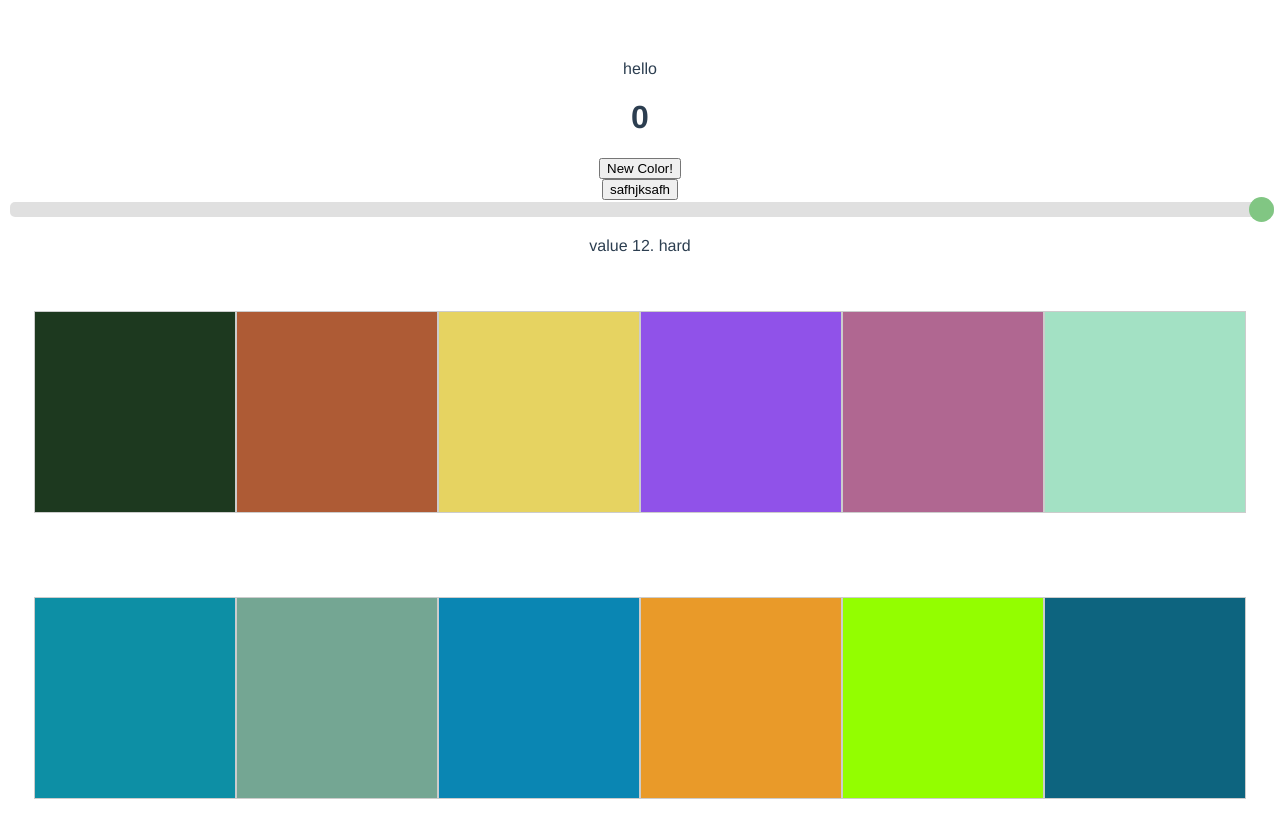
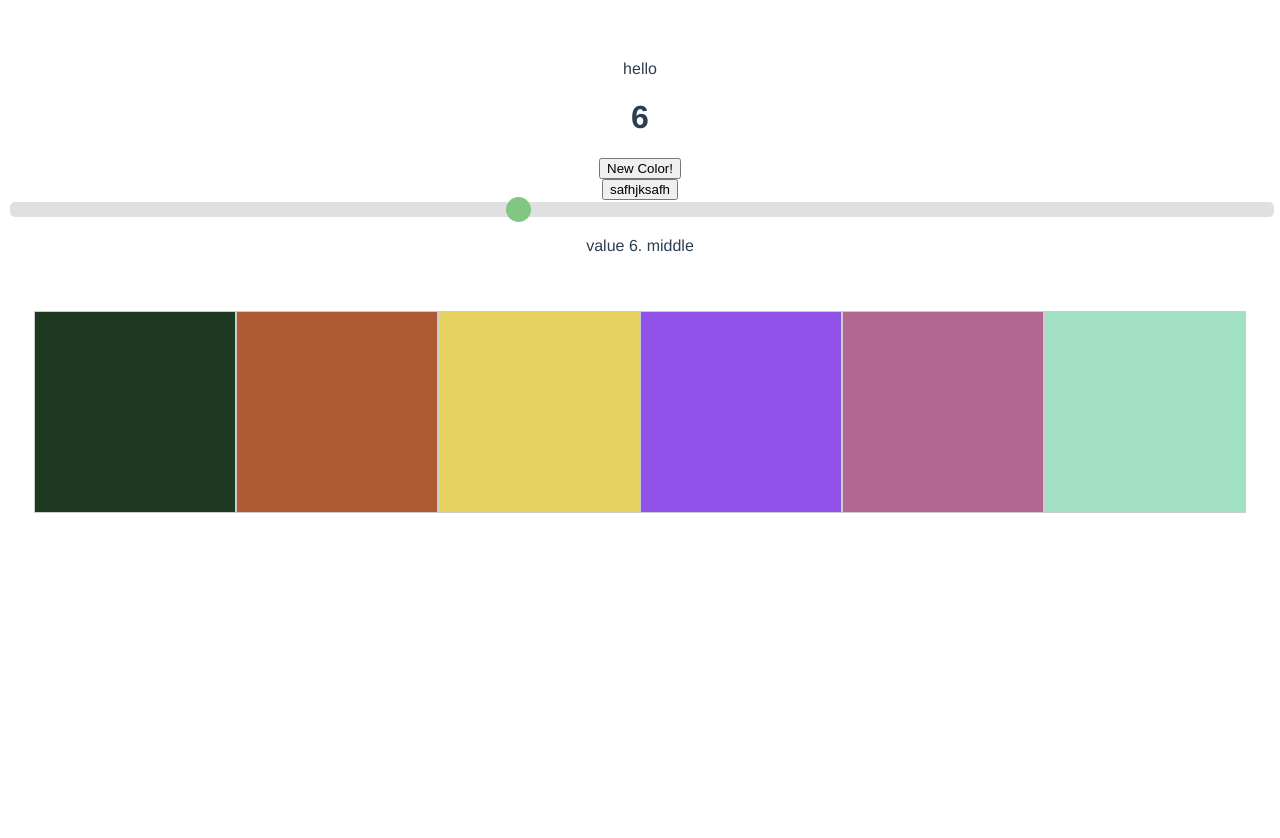
Before and after one commit to Ravildgar/vue-color-game, a Vue app: page / in a window 1280 px wide. Shown: the top 838 px of the page. After the commit the page ends 800 px from the top, so only its background shows below. Built offline with nearby package versions, Linux system fonts and the light colour scheme.

Commit message:
delete emets and replace them with store

```diff
--- a/src/App.vue
+++ b/src/App.vue
@@ -3,8 +3,8 @@
     <HelloI18n/>
     <ControlPanel/>
     <PickColorBtn/>
-    <SliderRanged @inputData="updateNumberOfColors"/>
-    <FieldComponent :numberOfColors="childData"/>
+    <SliderRanged/>
+    <FieldComponent/>
   </div>
 </template>
 
@@ -23,16 +23,6 @@ export default {
     PickColorBtn,
     SliderRanged,
     FieldComponent
-  },
-  data: function() {
-    return {
-      childData: 12
-    };
-  },
-  methods: {
-    updateNumberOfColors(variable) {
-      this.childData = Number(variable);
-    }
   }
 };
 </script>
--- a/src/components/ControlPanel.vue
+++ b/src/components/ControlPanel.vue
@@ -1,20 +1,15 @@
 <template>
   <div>
-    <h1>{{ count }}</h1>
-    <button @click="increment">New Color!</button>
+    <h1>{{ numberOfCards }}</h1>
+    <button>New Color!</button>
   </div>
 </template>
 
 <script>
 export default {
   computed: {
-    count() {
-      return this.$store.state.count;
-    }
-  },
-  methods: {
-    increment() {
-      this.$store.commit("increment");
+    numberOfCards() {
+      return this.$store.state.numberOfCards;
     }
   }
 };
--- a/src/components/FieldComponent.vue
+++ b/src/components/FieldComponent.vue
@@ -16,9 +16,25 @@ export default {
   components: {
     SelectableColor
   },
-  props: {
-    numberOfColors: {
-      type: Number
+  computed: {
+    numberOfCards: function() {
+      return this.$store.state.numberOfCards;
+    },
+    generateRandomColors: function() {
+      //создаем array
+      let arr = [];
+      // добавляем num случайных цветов в array;
+      for (let i = 0; i < this.numberOfCards; i++) {
+        arr.push(this.randomColors());
+      }
+      //возвращаем array
+      return arr;
+    },
+    //генерируем array с num случайных цветов
+    pickColor: function() {
+      const random = Math.floor(Math.random() * this.numberOfCards);
+      this.$emit("pickColor", this.generateRandomColors[random]);
+      return this.generateRandomColors[random];
     }
   },
   data: function() {
@@ -39,24 +55,6 @@ export default {
       const rgb = "rgb(" + r + ", " + g + ", " + b + ")";
       return rgb;
     }
-  },
-  computed: {
-    generateRandomColors: function() {
-      //создаем array
-      let arr = [];
-      // добавляем num случайных цветов в array;
-      for (let i = 0; i < this.numberOfColors; i++) {
-        arr.push(this.randomColors());
-      }
-      //возвращаем array
-      return arr;
-    },
-    //генерируем array с num случайных цветов
-    pickColor: function() {
-      const random = Math.floor(Math.random() * this.numberOfColors);
-      this.$emit("pickColor", this.generateRandomColors[random]);
-      return this.generateRandomColors[random];
-    }
   }
 };
 </script>
--- a/src/components/SliderRanged.vue
+++ b/src/components/SliderRanged.vue
@@ -1,22 +1,22 @@
 <template>
   <div class="slidecontainer">
-    <input @input="submit" v-model="value" type="range" min="2" max="12" value="10" class="slider">
-    <p v-if="value < 4">{{ $t('value') }} {{value}}. {{ $t('easy') }}</p>
-    <p v-else-if="value < 7">{{ $t('value') }} {{value}}. {{ $t('middle') }}</p>
-    <p v-else>{{ $t('value') }} {{value}}. {{ $t('hard') }}</p>
+    <input v-model="numberOfCards" type="range" min="2" max="12" class="slider">
+    <p v-if="numberOfCards < 4">{{ $t('value') }} {{numberOfCards}}. {{ $t('easy') }}</p>
+    <p v-else-if="numberOfCards < 7">{{ $t('value') }} {{numberOfCards}}. {{ $t('middle') }}</p>
+    <p v-else>{{ $t('value') }} {{numberOfCards}}. {{ $t('hard') }}</p>
   </div>
 </template>
 
 <script>
 export default {
-  data: function() {
-    return {
-      value: 12
-    };
-  },
-  methods: {
-    submit: function() {
-      this.$emit("inputData", this.value);
+  computed: {
+    numberOfCards: {
+      get() {
+        return this.$store.state.numberOfCards;
+      },
+      set(value) {
+        this.$store.commit("updateNumberOfCards", value);
+      }
     }
   }
 };
--- a/src/store/index.js
+++ b/src/store/index.js
@@ -4,11 +4,17 @@ import Vuex from 'vuex';
 Vue.use(Vuex);
 
 export const store = new Vuex.Store({
-    state: { count: 0 },
+    state: {
+        count: 0,
+        numberOfCards: 6
+    },
     getters: {},
     mutations: {
         increment(state) {
             state.count++
+        },
+        updateNumberOfCards(state, payload) {
+            state.numberOfCards = payload
         }
     },
     actions: {},
```
